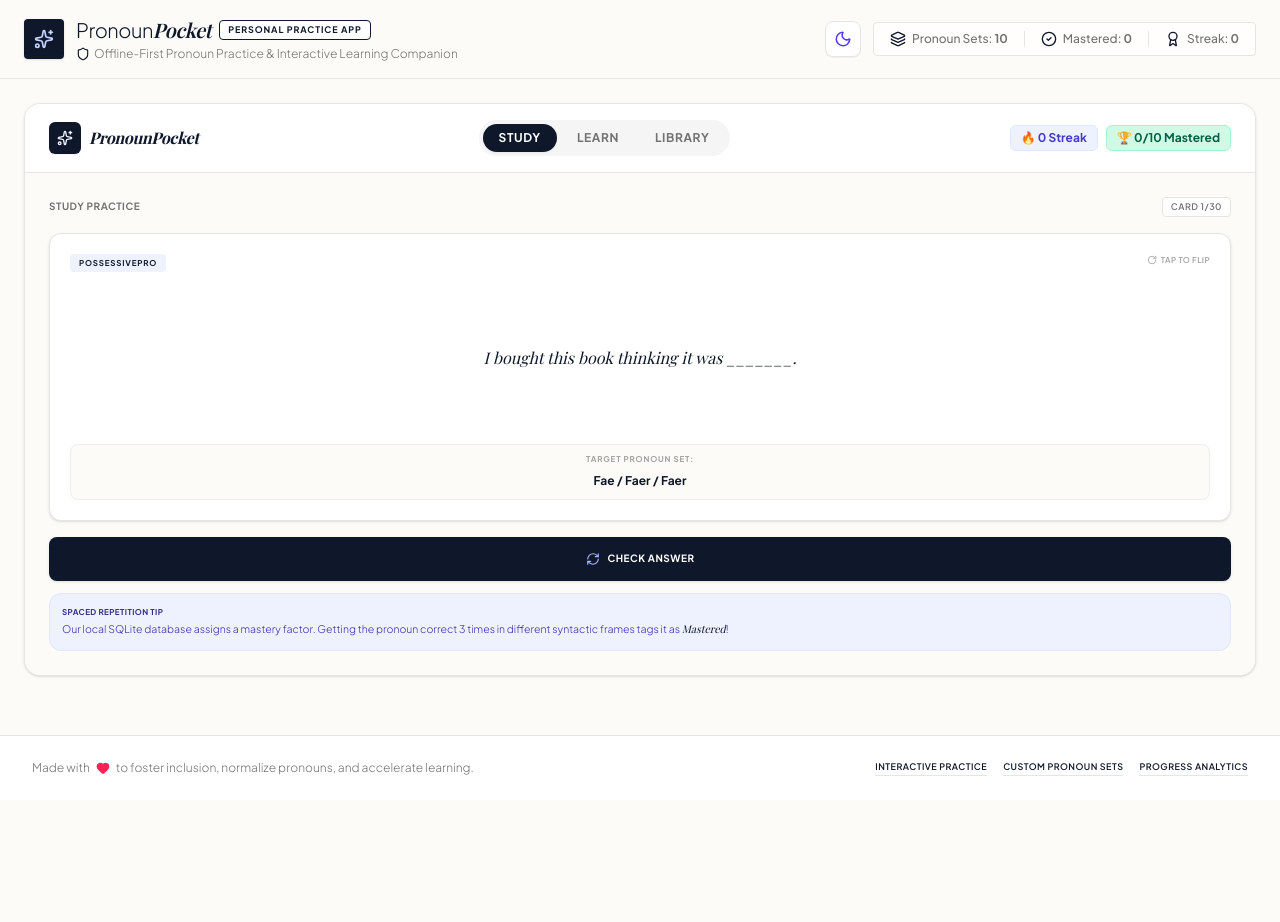
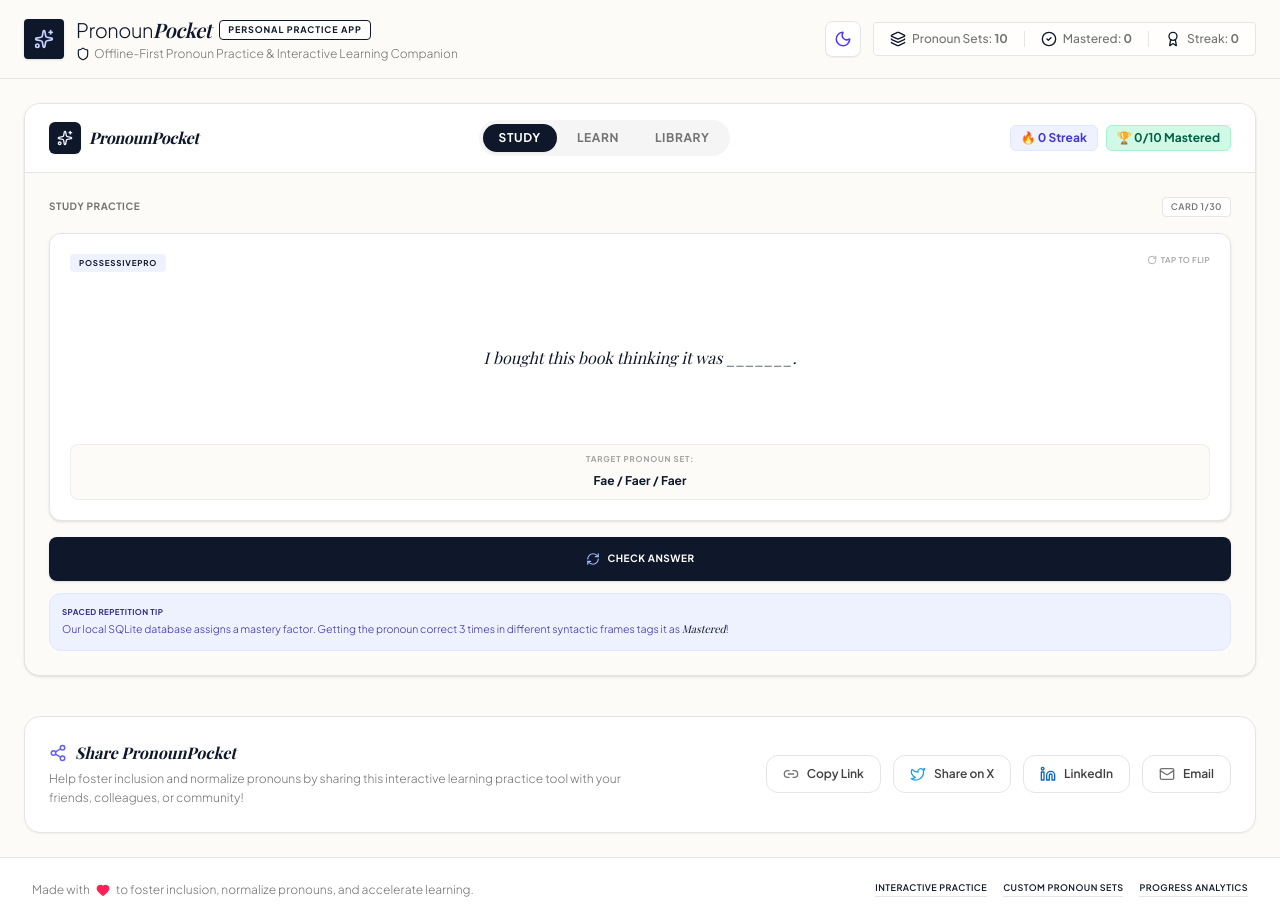
Before and after one commit to icynewyear/Pocket-pronouns, a React (Vite) app: page / in a window 1280 px wide. Before the commit the page ends 800 px from the top, so only its background shows below. Built offline with nearby package versions, Linux system fonts and the light colour scheme; a web font is replaced by a local one.

Commit message:
feat: add social sharing functionality
Implement copy-to-clipboard and social share links to allow users to share PronounPocket with their network.

```diff
--- a/src/App.tsx
+++ b/src/App.tsx
@@ -7,7 +7,13 @@
   Award,
   Heart,
   Sun,
-  Moon
+  Moon,
+  Share2,
+  Link2,
+  Check,
+  Twitter,
+  Linkedin,
+  Mail
 } from 'lucide-react';
 import { PronounSet, PracticeSentence, REQUIRED_CORRECT_ATTEMPTS } from './types';
 import PhoneSimulator from './components/PhoneSimulator';
@@ -232,6 +238,22 @@
     }, 1000);
     return () => clearInterval(timer);
   }, []);
+
+  // Share & copy states
+  const [copied, setCopied] = useState(false);
+  const shareUrl = typeof window !== 'undefined' ? window.location.href : 'https://pronounpocket.app';
+  const shareText = "I'm practicing and learning neopronouns with PronounPocket! Normalizing inclusive language has never been easier. Check it out:";
+
+  const twitterShareUrl = `https://twitter.com/intent/tweet?text=${encodeURIComponent(shareText)}&url=${encodeURIComponent(shareUrl)}`;
+  const linkedinShareUrl = `https://www.linkedin.com/sharing/share-offsite/?url=${encodeURIComponent(shareUrl)}`;
+  const emailShareUrl = `mailto:?subject=${encodeURIComponent("Practice Neopronouns with PronounPocket")}&body=${encodeURIComponent(`${shareText}\n\n${shareUrl}`)}`;
+
+  const handleCopyLink = () => {
+    navigator.clipboard.writeText(shareUrl).then(() => {
+      setCopied(true);
+      setTimeout(() => setCopied(false), 2000);
+    }).catch(() => {});
+  };
 
   // Helper to log SQL statement queries
   const logQuery = (query: string, type: 'select' | 'insert' | 'update' | 'delete' | 'success' | 'system') => {
@@ -900,6 +922,74 @@
           timeString={timeString}
         />
 
+        {/* Share Section */}
+        <div className="bg-white dark:bg-slate-900 border border-neutral-200 dark:border-slate-800 rounded-[16px] p-6 shadow-xs flex flex-col md:flex-row justify-between items-center gap-6 mt-4 select-none transition-all">
+          <div className="flex flex-col gap-1 text-center md:text-left">
+            <div className="flex items-center justify-center md:justify-start gap-2">
+              <Share2 className="w-4.5 h-4.5 text-indigo-500" />
+              <h4 className="font-serif italic font-bold text-base text-[#0F172A] dark:text-slate-100">Share PronounPocket</h4>
+            </div>
+            <p className="text-xs text-neutral-500 dark:text-slate-400 font-light max-w-xl leading-relaxed">
+              Help foster inclusion and normalize pronouns by sharing this interactive learning practice tool with your friends, colleagues, or community!
+            </p>
+          </div>
+          <div className="flex flex-wrap items-center justify-center gap-3 w-full md:w-auto">
+            {/* Copy Link button */}
+            <button
+              type="button"
+              onClick={handleCopyLink}
+              className={`flex items-center gap-2 px-4 py-2.5 rounded-[12px] border text-xs font-semibold cursor-pointer transition-all duration-200 active:scale-95 ${
+                copied
+                  ? 'bg-emerald-50 dark:bg-emerald-950/40 border-emerald-200 dark:border-emerald-900 text-emerald-700 dark:text-emerald-400'
+                  : 'bg-white dark:bg-slate-950 hover:bg-neutral-50 dark:hover:bg-slate-900 border-neutral-200 dark:border-slate-800 text-neutral-700 dark:text-slate-300'
+              }`}
+            >
+              {copied ? (
+                <>
+                  <Check className="w-4 h-4 text-emerald-500" />
+                  <span>Link Copied!</span>
+                </>
+              ) : (
+                <>
+                  <Link2 className="w-4 h-4 text-neutral-500 dark:text-slate-400" />
+                  <span>Copy Link</span>
+                </>
+              )}
+            </button>
+
+            {/* Twitter / X */}
+            <a
+              href={twitterShareUrl}
+              target="_blank"
+              rel="noopener noreferrer"
+              className="flex items-center gap-2 px-4 py-2.5 rounded-[12px] border bg-white dark:bg-slate-950 hover:bg-neutral-50 dark:hover:bg-slate-900 border-neutral-200 dark:border-slate-800 text-neutral-700 dark:text-slate-300 text-xs font-semibold transition-all duration-200 active:scale-95"
+            >
+              <Twitter className="w-4 h-4 text-[#1DA1F2]" />
+              <span>Share on X</span>
+            </a>
+
+            {/* LinkedIn */}
+            <a
+              href={linkedinShareUrl}
+              target="_blank"
+              rel="noopener noreferrer"
+              className="flex items-center gap-2 px-4 py-2.5 rounded-[12px] border bg-white dark:bg-slate-950 hover:bg-neutral-50 dark:hover:bg-slate-900 border-neutral-200 dark:border-slate-800 text-neutral-700 dark:text-slate-300 text-xs font-semibold transition-all duration-200 active:scale-95"
+            >
+              <Linkedin className="w-4 h-4 text-[#0A66C2]" />
+              <span>LinkedIn</span>
+            </a>
+
+            {/* Email */}
+            <a
+              href={emailShareUrl}
+              className="flex items-center gap-2 px-4 py-2.5 rounded-[12px] border bg-white dark:bg-slate-950 hover:bg-neutral-50 dark:hover:bg-slate-900 border-neutral-200 dark:border-slate-800 text-neutral-700 dark:text-slate-300 text-xs font-semibold transition-all duration-200 active:scale-95"
+            >
+              <Mail className="w-4 h-4 text-neutral-500 dark:text-slate-400" />
+              <span>Email</span>
+            </a>
+          </div>
+        </div>
+
       </main>
 
       {/* Footer */}
```
